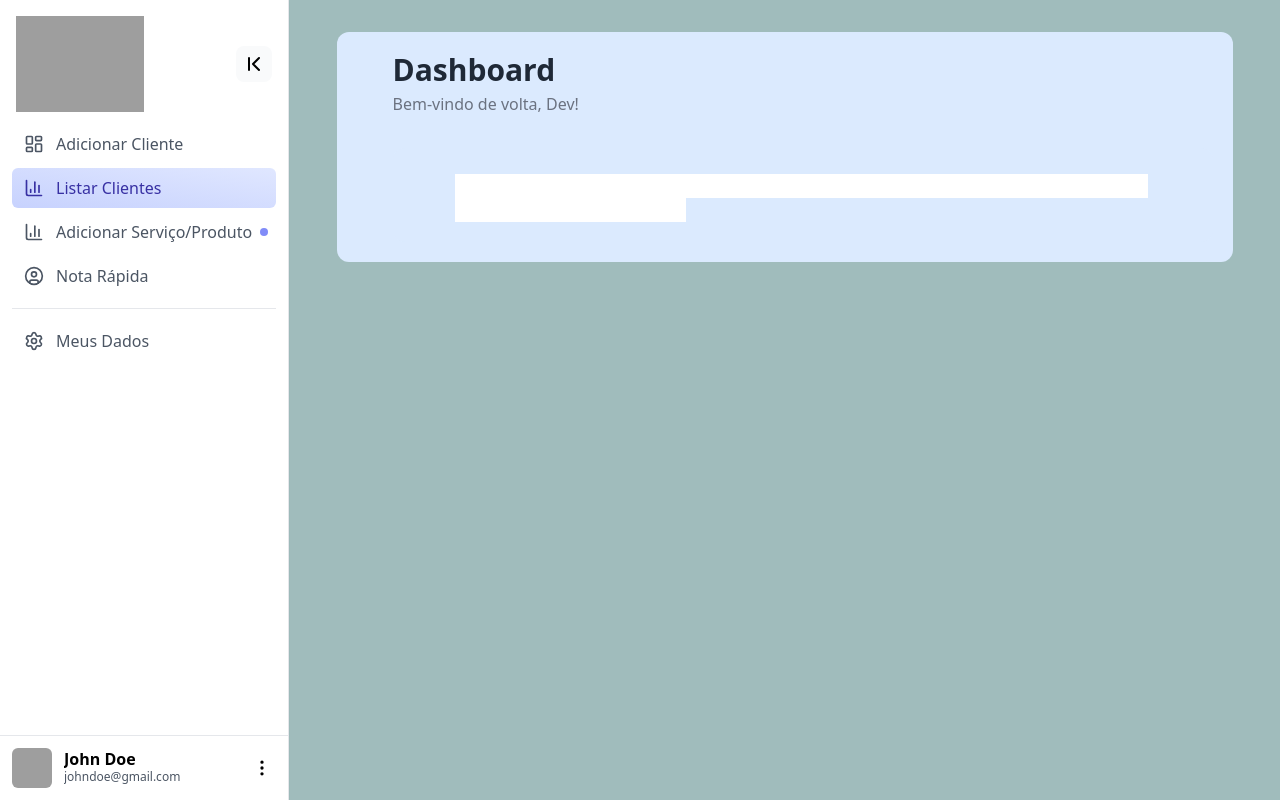
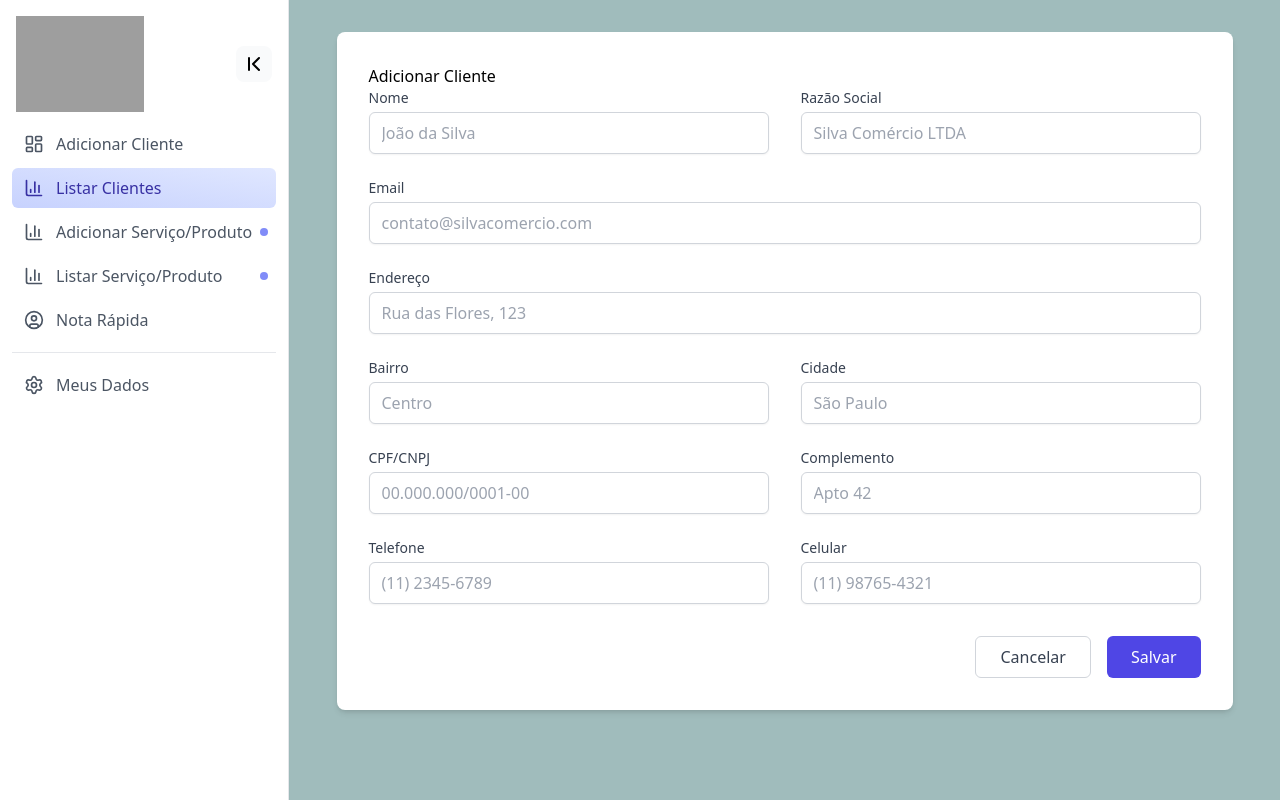
Before and after one commit to Jonathan753/DataPrint, a React (Vite) app: page /add-user in a window 1280 px wide. Built offline with nearby package versions, Linux system fonts and the light colour scheme; grey boxes are pictures that could not be loaded.

Commit message:
Creiou tela teste de clientes

```diff
--- a/src/App.tsx
+++ b/src/App.tsx
@@ -21,9 +21,10 @@ function App() {
       <BrowserRouter>
         <main className="flex">
           <Sidebar>
-            <SidebarItem to="/" icon={<LayoutDashboard size={20} />} text="Adicionar Cliente" />
-            <SidebarItem to="add-user" icon={<BarChart3 size={20} />} active text="Listar Clientes" />
+            <SidebarItem to="/add-user" icon={<LayoutDashboard size={20} />} text="Adicionar Cliente" />
+            <SidebarItem to="/" icon={<BarChart3 size={20} />} active text="Listar Clientes" />
             <SidebarItem to="add-user" icon={<BarChart3 size={20} />} alert text="Adicionar Serviço/Produto" />
+            <SidebarItem to="add-user" icon={<BarChart3 size={20} />} alert text="Listar Serviço/Produto" />
             <SidebarItem to="add-service" icon={<UserCircle size={20} />} text="Nota Rápida" />
             <hr className="my-3" />
             <SidebarItem to="teste" icon={<Settings size={20} />} text="Meus Dados" />
@@ -31,13 +32,11 @@ function App() {
           {/* conteudo da pagina */}
           <div className='flex-1 h-screen overflow-y-auto p-8'>
             <div className='max-w-4xl mx-auto'>
-              <div className="bg-blue-100 rounded-xl p-5 pl-14">
                 <Routes>
                   <Route path='/' element={<Home />} />
                   <Route path='/add-user' element={<AddUser />} />
                   <Route path='/add-service' element={<AddService />} />
                 </Routes>
-              </div>
               {/* fim do conteudo da pagina */}
             </div>
           </div>
--- /dev/null
+++ b/src/components/Input.tsx
@@ -0,0 +1,28 @@
+// src/components/Input.tsx
+
+import type { InputHTMLAttributes } from "react";
+
+// Usamos a interface para tipar as props do nosso componente.
+// Estendemos InputHTMLAttributes<HTMLInputElement> para que nosso
+// componente aceite todas as props de um input HTML padrão (como placeholder, type, etc.)
+interface InputProps extends InputHTMLAttributes<HTMLInputElement> {
+    label: string;
+    gridClass?: string; // Prop opcional para classes de grid do Tailwind
+}
+
+export default function Input({ label, id, gridClass = "", ...props }: InputProps) {
+    return (
+        <div className={gridClass}>
+            <label htmlFor={id} className="block text-sm font-medium text-gray-700 mb-1">
+                {label}
+            </label>
+            <input
+                id={id}
+                className="w-full px-3 py-2 border border-gray-300 rounded-md shadow-sm
+                   focus:outline-none focus:ring-2 focus:ring-indigo-500 focus:border-indigo-500
+                   transition duration-150 ease-in-out"
+                {...props} // Passa todas as outras props (como type, placeholder, name, etc.) para o input
+            />
+        </div>
+    );
+}
--- a/src/layout/Sidebar.tsx
+++ b/src/layout/Sidebar.tsx
@@ -41,25 +41,6 @@ export default function Sidebar({ children }: SidebarProps) {
             </SidebarContext.Provider>
 
             {/* Seção do Usuário no rodapé */}
-            <div className="border-t flex p-3">
-               <img
-                  src="https://ui-avatars.com/api/?background=c7d2fe&color=3730a3&bold=true&name=John+Doe"
-                  alt="Avatar"
-                  className="w-10 h-10 rounded-md"
-               />
-               <div
-                  className={`
-              flex justify-between items-center
-              overflow-hidden transition-all ${expanded ? "w-52 ml-3" : "w-0"}
-          `}
-               >
-                  <div className="leading-4">
-                     <h4 className="font-semibold">John Doe</h4>
-                     <span className="text-xs text-gray-600">johndoe@gmail.com</span>
-                  </div>
-                  <MoreVertical size={20} />
-               </div>
-            </div>
          </nav>
       </aside>
    );
--- a/src/pages/AddUser.tsx
+++ b/src/pages/AddUser.tsx
@@ -1,20 +1,38 @@
-const AddUser = () => {
+import Input from "../components/Input"; // Importando nosso novo componente
+
+
+export default function AddUser() {
     return (
         <>
-        <div className="mb-8">
-            <h1 className="text-3xl font-bold text-gray-800">Dashboard</h1>
-            <p className="text-gray-500 mt-1">Bem-vindo de volta, Dev!</p>
-          </div>
-            <div className="bg-blue-100 rounded-xl p-5 pl-14">
-                <div className="mt-1.5 ml-1.5">
-                    <input className="entrada-texto" type="text" />
-                    <input className="entrada-texto" type="text" />
-                    <input className="entrada-texto" type="text" />
-                    <input className="entrada-texto" type="text" />
-                </div>
+            {/* Formulário */}
+            <div className="bg-white p-8 rounded-lg shadow-md">
+                <h1>Adicionar Cliente</h1>
+                <form method="GET">
+                    <div className="grid grid-cols-1 md:grid-cols-2 gap-x-8 gap-y-6">
+                        {/* Usamos as classes de grid para posicionar os campos */}
+                        <Input gridClass="md:col-span-1" label="Nome" id="nome" name="nome" type="text" placeholder="João da Silva" />
+                        <Input gridClass="md:col-span-1" label="Razão Social" id="razao" name="razao" type="text" placeholder="Silva Comércio LTDA" />
+                        <Input gridClass="md:col-span-2" label="Email" id="email" name="email" type="email" placeholder="contato@silvacomercio.com" />
+                        <Input gridClass="md:col-span-2" label="Endereço" id="endereco" name="endereco" type="text" placeholder="Rua das Flores, 123" />
+                        <Input gridClass="md:col-span-1" label="Bairro" id="bairro" name="bairro" type="text" placeholder="Centro" />
+                        <Input gridClass="md:col-span-1" label="Cidade" id="cidade" name="cidade" type="text" placeholder="São Paulo" />
+                        <Input gridClass="md:col-span-1" label="CPF/CNPJ" id="cpf_cnpj" name="cpf_cnpj" type="text" placeholder="00.000.000/0001-00" />
+                        <Input gridClass="md:col-span-1" label="Complemento" id="complemento" name="complemento" type="text" placeholder="Apto 42" />
+                        <Input gridClass="md:col-span-1" label="Telefone" id="telefone" name="telefone" type="tel" placeholder="(11) 2345-6789" />
+                        <Input gridClass="md:col-span-1" label="Celular" id="celular" name="celular" type="tel" placeholder="(11) 98765-4321" />
+                    </div>
+
+                    {/* Botões do Formulário */}
+                    <div className="mt-8 flex justify-end gap-4">
+                        <button type="button" className="px-6 py-2 border border-gray-300 rounded-md text-gray-700 hover:bg-gray-50 focus:outline-none focus:ring-2 focus:ring-gray-400">
+                            Cancelar
+                        </button>
+                        <button type="submit" className="px-6 py-2 bg-indigo-600 text-white rounded-md hover:bg-indigo-700 focus:outline-none focus:ring-2 focus:ring-offset-2 focus:ring-indigo-500">
+                            Salvar
+                        </button>
+                    </div>
+                </form>
             </div>
         </>
     )
 }
-
-export default AddUser;
```
